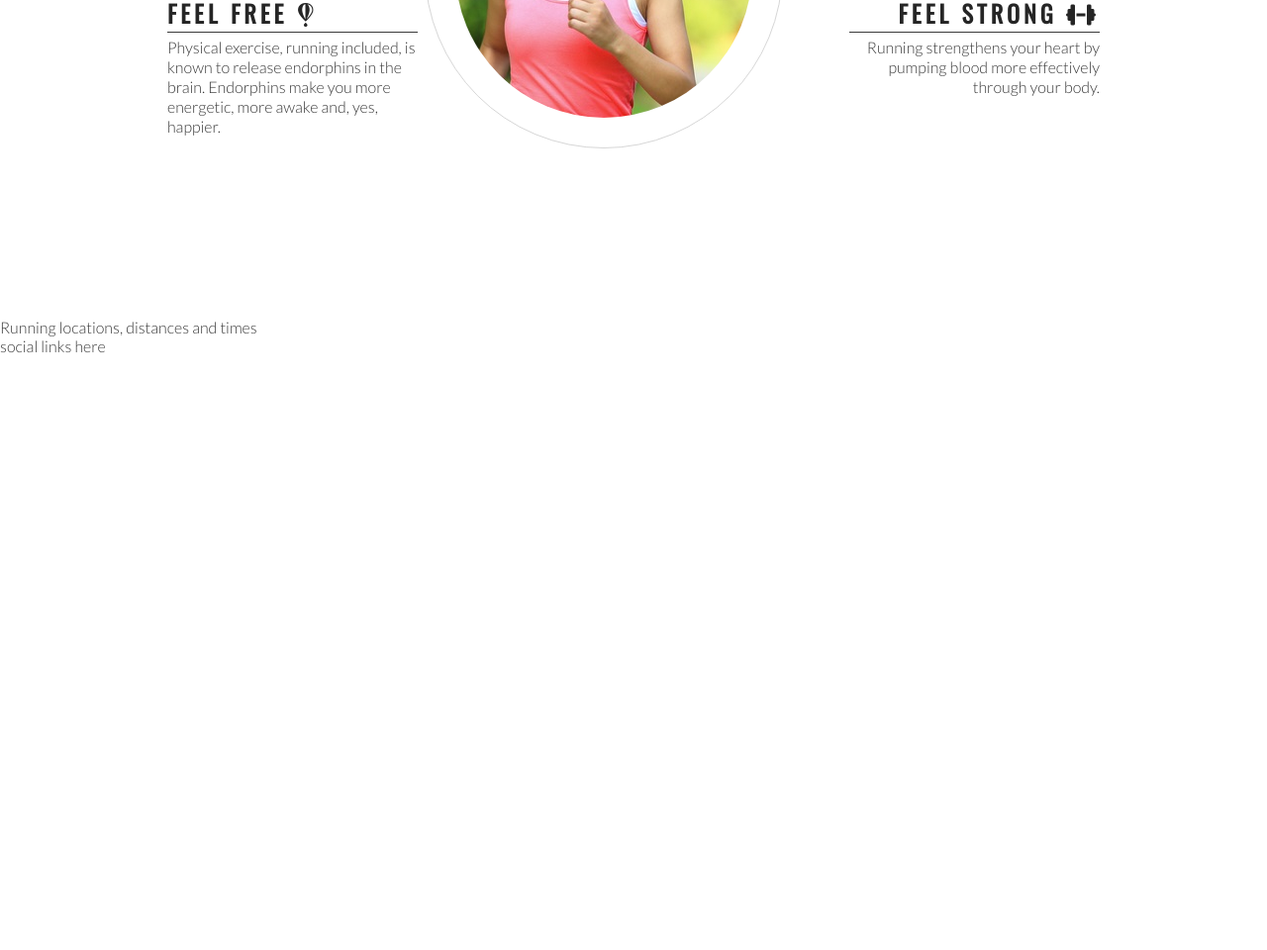
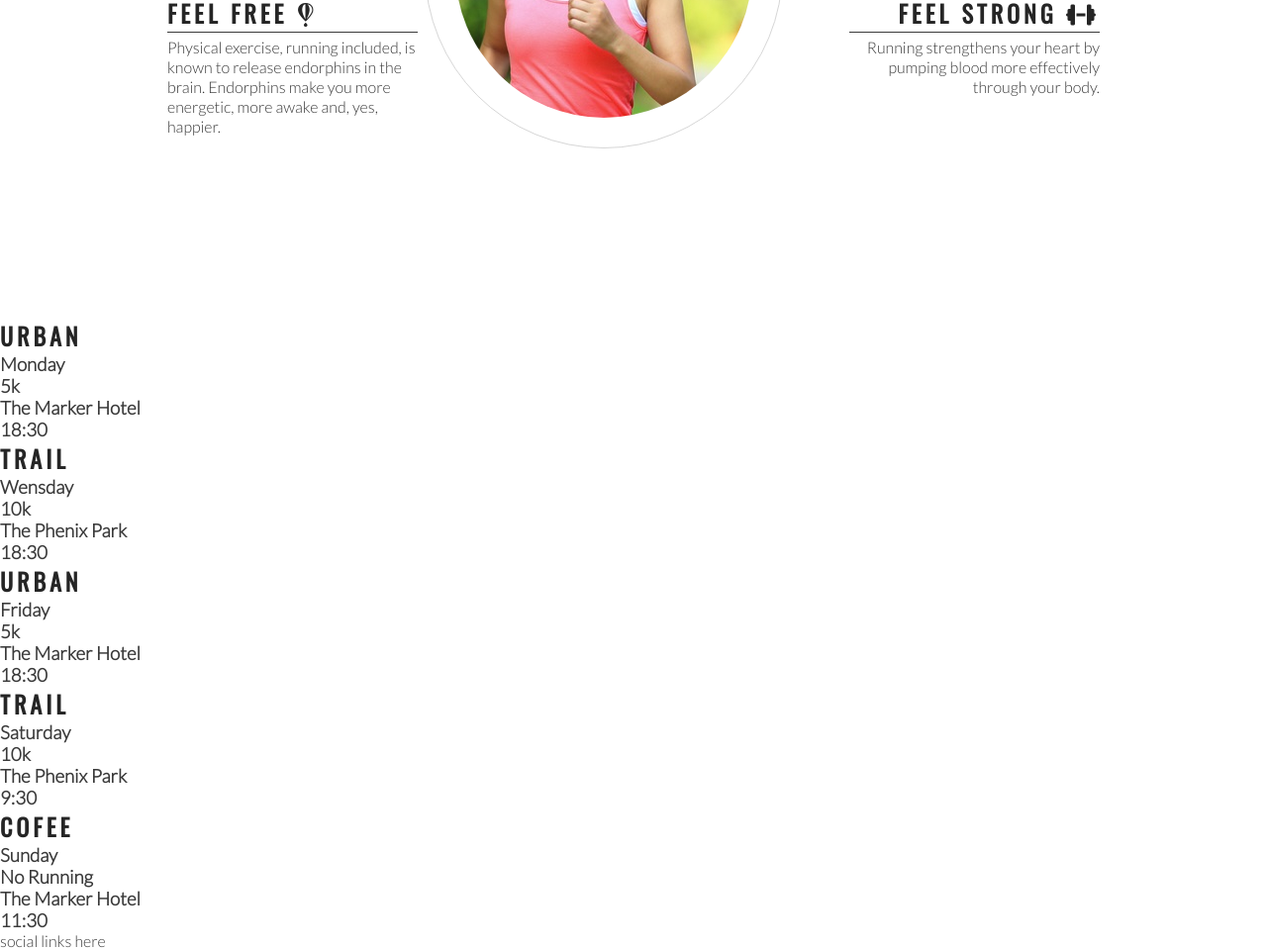
Before and after one commit to ANDKAAN/love.running, a plain HTML site: page index.html in a window 1280 px wide. Shown: the part 974-1934 px from the top of the page at 99% size. Before the commit the page ends 1333 px from the top, so only its background shows below. Drawn offline with nearby package versions, Linux system fonts and the light colour scheme.

Commit message:
add meating strukture

```diff
--- a/index.html
+++ b/index.html
@@ -83,7 +83,46 @@
         </div>
     </section>
     <section>
-        Running locations, distances and times
+        <div>
+            <h2>Urban</h2>
+            <h3>Monday</h3>
+            <h3>5k</h3>
+            <h3>The Marker Hotel</h3>
+            <h3>18:30</h3>
+
+        </div>
+        <div>
+            <h2>Trail</h2>
+            <h3>Wensday</h3>
+            <h3>10k</h3>
+            <h3>The Phenix Park</h3>
+            <h3>18:30</h3>
+
+        </div>
+        <div>
+            <h2>Urban</h2>
+            <h3>Friday</h3>
+            <h3>5k</h3>
+            <h3>The Marker Hotel</h3>
+            <h3>18:30</h3>
+
+        </div>
+        <div>
+            <h2>Trail</h2>
+            <h3>Saturday</h3>
+            <h3>10k</h3>
+            <h3>The Phenix Park</h3>
+            <h3>9:30</h3>
+
+        </div>
+        <div>
+            <h2>Cofee</h2>
+            <h3>Sunday</h3>
+            <h3>No Running</h3>
+            <h3>The Marker Hotel</h3>
+            <h3>11:30</h3>
+
+        </div>
     </section>
     <footer>
         social links here
```
